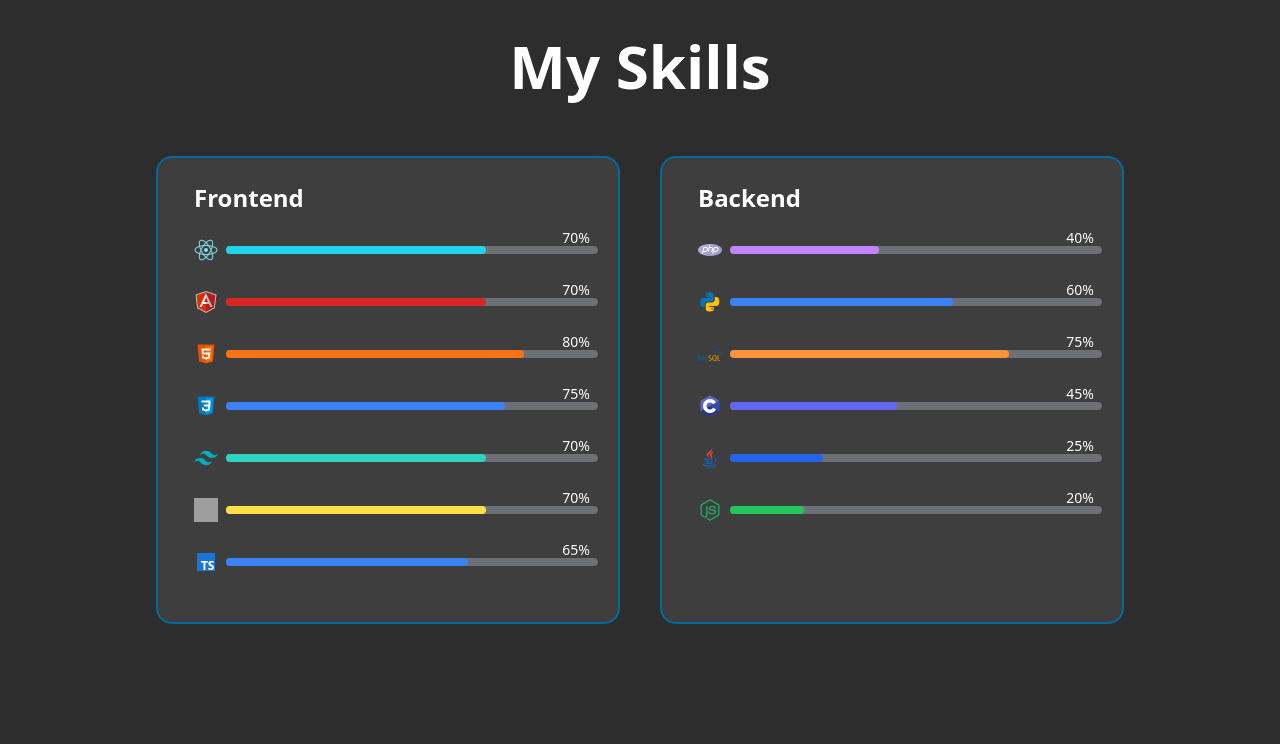
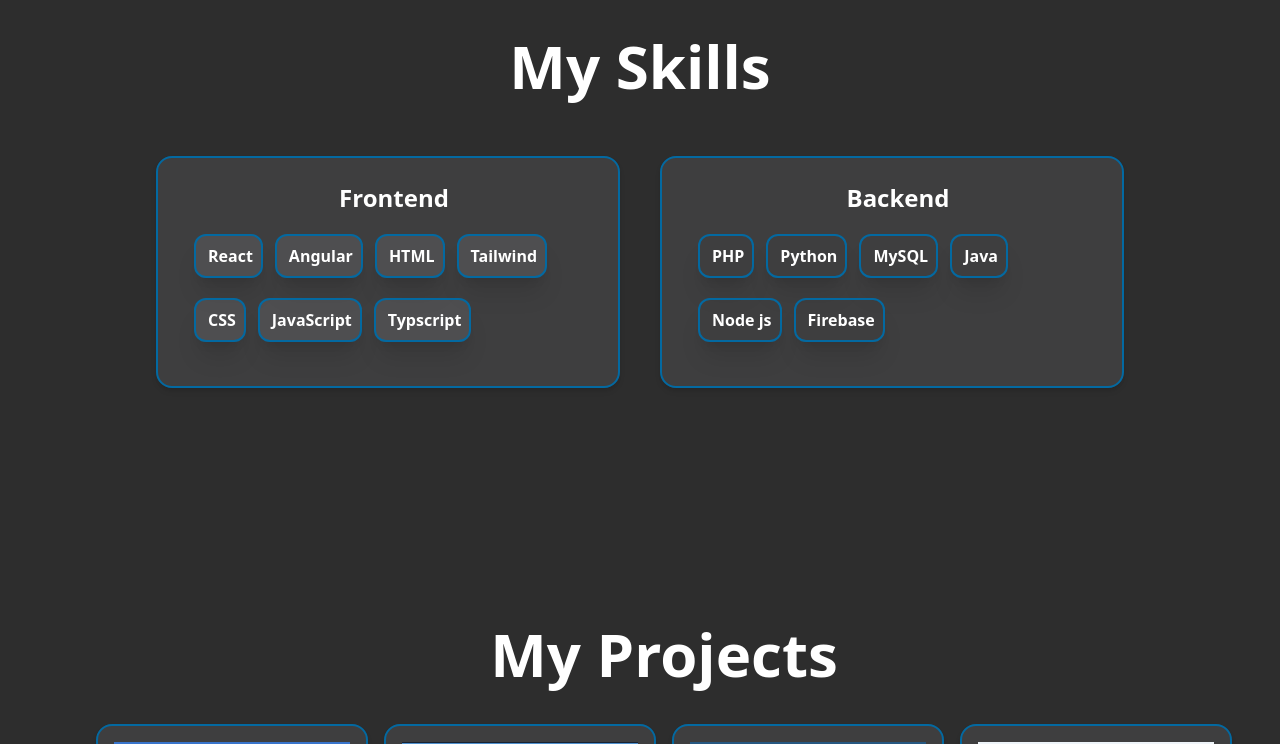
Before and after one commit to nemethzozzi/Portfolio, a React (Vite) app: page / in a window 1280 px wide. Shown: the part 720-1464 px from the top of the page. Built offline with nearby package versions, Linux system fonts and the light colour scheme; grey boxes are pictures that could not be loaded; the HTML template or start-up script is replaced by a standard one; what tailwindcss-animated would draw is missing.

Commit message:
updating

```diff
--- a/src/Components/Contact.jsx
+++ b/src/Components/Contact.jsx
@@ -8,19 +8,8 @@ const Contact = ({ darkMode }) => {
   const isMobile = useMediaQuery({ maxWidth: 767 });
   const isTablet = useMediaQuery({ minWidth: 768, maxWidth: 1023 });
 
+  const [boxVisible, setBoxVisible] = useState(false);
 
-  const [contactVisible, setContactVisible] = useState(false);
-
-  useEffect(() => {
-    // Set the Contact visibility after a delay
-    const delay = 500;
-    const timeoutId = setTimeout(() => {
-      setContactVisible(true);
-    }, delay);
-
-    // Clear the timeout on component unmount
-    return () => clearTimeout(timeoutId);
-  }, []);
 
   const [ref, inView] = useInView({
     triggerOnce: true,
@@ -29,7 +18,7 @@ const Contact = ({ darkMode }) => {
 
   useEffect(() => {
     if (inView) {
-      setContactVisible(true);
+      setBoxVisible(true);
     }
   }, [inView]);
 
@@ -79,8 +68,8 @@ const Contact = ({ darkMode }) => {
     }
   };
 
-  return (
-<div ref={ref} id="contact" className={`p-2 max-w-screen-lg mx-auto bg-${darkMode ? 'dark' : 'light'}-bg text-${darkMode ? 'white' : 'black'} ${inView ? 'fade-in' : ''}`}>
+return (
+  <div ref={ref} id="contact" className={`p-2 max-w-screen-lg mx-auto bg-${darkMode ? 'dark' : 'light'}-bg text-${darkMode ? 'white' : 'black'} ${boxVisible ? 'fade-in' : ''}`}>
       <div className={`flex items-center justify-center ${isMobile ? 'h-full' : 'min-h-screen'}`}>
         <div className={`max-w-screen-xl mx-2 p-10 bg-gray-300 bg-opacity-10 shadow-md rounded-2xl border-sky-700 border-2 ${isMobile ? 'w-full' : isTablet ? 'w-3/4' : 'w-2/3'}`}>
           <h1 className="text-3xl sm:text-2xl md:text-3xl lg:text-4xl font-bold text-center mb-10 animate-pulse">
--- a/src/Components/Data/BackendData.jsx
+++ b/src/Components/Data/BackendData.jsx
@@ -4,49 +4,23 @@ import React from 'react';
 const skillsData = [
 
         {
-          skill: 'PHP',
-          level: 40,
-          icon: ['icons/php.png'],
-          color:'bg-purple-400',
-
+          skill: 'PHP'
         },
         {
-          skill: 'Python',
-          level: 60,
-          icon: ['icons/python.png'],
-          color:'bg-blue-500',
+          skill: 'Python'
         },
         {
-          skill: 'MySQL',
-          level: 75,
-          icon: ['icons/mysql.png'],
-          color:'bg-orange-400',
+          skill: 'MySQL'
         },
         {
-          skill: 'C',
-          level: 45,
-          icon: ['icons/C.png'],
-          color:'bg-indigo-500',
-        },
-        {
-          skill: 'Java',
-          level: 25,
-          icon: ['icons/java.png'],
-          color:'bg-blue-600',
-
+          skill: 'Java'
         },
         {
           skill: 'Node js',
-          level: 20,
-          icon: ['icons/nodejs.png'],
-          color:'bg-green-500',
         },
-        /*{
-          skill: 'Scala',
-          level: 10,
-          icon: ['icons/scala.png'],
-          color:'bg-red-600',
-        },*/
+        {
+          skill: 'Firebase',
+        },
 
       ];
 
--- a/src/Components/Data/FrontendData.jsx
+++ b/src/Components/Data/FrontendData.jsx
@@ -5,65 +5,33 @@ const frontendData = [
 
       {
         skill: 'React',
-        level: 70,
         icon: ['icons/react.png'],
-        color:'bg-cyan-400',
       },
 
       {
         skill: 'Angular',
-        level: 70,
         icon: ['icons/angular.png'],
-        color:'bg-red-600',
       },
-      /*{
-        skill: 'Vue',
-        level: 10,
-        icon: ['icons/vue.png'],
-        color:'bg-emerald-500',
-      },*/
 
       {
         skill: 'HTML',
-        level: 80,
         icon: ['icons/html.png'],
-        color:'bg-orange-500',
-      },
-
-      //Style//
-
-      {
-        skill: 'CSS',
-        level: 75,
-        icon: ['icons/css.png'],
-        color:'bg-blue-500',
       },
       {
         skill: 'Tailwind',
-        level: 70,
         icon: ['icons/tailwind.png'],
-        color:'bg-teal-400',
       },
-      /*{
-        skill: 'Boostrap',
-        level: 10,
-        icon: ['icons/boostrap.png'],
-        color:'bg-violet-500',
-      },*/
-
+      {
+        skill: 'CSS',
+        icon: ['icons/css.png'],
+      },
       {
         skill: 'JavaScript',
-        level: 70,
         icon: ['icons/javascript.png'],
-        color:'bg-yellow-300',
       },
-
-
       {
         skill: 'Typscript',
-        level: 65,
         icon: ['icons/typescript.png'],
-        color:'bg-blue-500',
       },
 
 ];
--- a/src/Components/Data/ProjectsData.jsx
+++ b/src/Components/Data/ProjectsData.jsx
@@ -26,6 +26,7 @@ const ProjectData = [
       demo: "http://votingwebsitenz.great-site.net/homepage.php",
       icons: [
         "icons/php.png",
+        "icons/html.png",
         "icons/css.png",
         "icons/mysql.png"
       ],
--- a/src/Components/Skills.jsx
+++ b/src/Components/Skills.jsx
@@ -1,126 +1,65 @@
-import React from 'react';
+import React, { useState, useEffect } from 'react';
 import { useInView } from 'react-intersection-observer';
 import { useMediaQuery } from 'react-responsive';
 import backendData from './Data/BackendData';
 import frontendData from './Data/FrontendData';
 
 const Skills = ({ darkMode }) => {
-  const [refFrontend, inViewFrontend] = useInView({
+  const [boxVisible, setBoxVisible] = useState(false);
+  const [smallboxVisible, setSmallBoxVisible] = useState(false);
+
+  const [ref, inView] = useInView({
     triggerOnce: true,
-    threshold: 0.5,
+    rootMargin: '0px 0px -100px 0px', // Adjust the rootMargin based on your requirement
   });
 
-  const [refBackend, inViewBackend] = useInView({
-    triggerOnce: true,
-    threshold: 0.5,
-  });
+  useEffect(() => {
+    if (inView) {
+      setBoxVisible(true);
+      setTimeout(() => {
+        setSmallBoxVisible(true);
+      }, 700);
+    }
+  }, [inView]);
+
 
   // Use media queries for responsiveness
   const isTabletOrMobile = useMediaQuery({ maxWidth: 1023 });
 
   return (
-    <div id="skills" className={`p-2 max-w-screen-lg mx-auto ${darkMode ? 'bg-dark' : 'bg-light'}`}>
+    <div ref={ref} id="skills" className={`p-2 max-w-screen-lg mx-auto ${darkMode ? 'bg-dark' : 'bg-light'}`}>
       <h1 className={`text-3xl sm:text-4xl md:text-5xl lg:text-6xl text-center font-bold ${darkMode ? 'text-white' : 'text-black'} mb-10 mt-20`}>
         My Skills
       </h1>
 
       {/* Frontend and Backend Content */}
-      <div className={`flex flex-col${isTabletOrMobile ? '' : 'md:flex-row'}`}>
+      <div className={`flex flex-col${isTabletOrMobile ? '' : ' md:flex-row'} mb-28`}>
         {/* Frontend Content */}
-        <div className={`flex-1 md:m-5 mb-8 bg-gray-300 bg-opacity-10 shadow-md rounded-2xl ${isTabletOrMobile ? '' : 'order-first md:order-last'} border-sky-700 border-2 ${darkMode ? 'dark-mode' : ''} p-6`} ref={refFrontend}
-              style={{
-                  transition: 'box-shadow 0.3s',
-                  boxShadow: 'none',
-                }}
-                onMouseEnter={(e) => {
-                  e.target.style.boxShadow = '0 0 30px rgba(3, 105, 161, 0.5)';
-                }}
-                onMouseLeave={(e) => {
-                  e.target.style.boxShadow = 'none';
-                }}>
-          <h3 className={`text-xl md:text-2xl font-bold mb-3 md:mb-5 ml-1 md:ml-3 ${darkMode ? 'text-white' : 'text-black'}`}>
+        <div className={`flex-1 md:m-5 mb-8 bg-gray-300 bg-opacity-10 shadow-md rounded-2xl ${isTabletOrMobile ? '' : 'order-first md:order-last'} border-sky-700 border-2 ${darkMode ? 'dark-mode' : ''} p-6 ${boxVisible ? 'visible' : 'invisible'}`}>
+          <h3 className={`text-xl md:text-2xl font-bold mb-3 md:mb-5 ml-1 md:ml-3 text-center ${darkMode ? 'text-white' : 'text-black'}`}>
             Frontend
           </h3>
-          {frontendData.map((skill, index) => (
-            <div key={index} className={`${darkMode ? 'text-white' : 'text-black'} flex items-center flex-1 ml-1 md:ml-3 md:relative mb-5`}>
-              <img src={skill.icon[0]} alt={`${skill.skill} icon`} className="w-4 h-4 md:w-6 md:h-6" />
-              {/* Colored Bar with Opacity Background */}
-              <div className={`relative mb-1 md:mb-3 mt-1 md:mt-3`} style={{ width: '100%' }}>
-                {/* Opacity Background */}
-                <div
-                  className={`h-2 md:h-2 rounded-lg absolute top-0 left-2 bg-opacity-50 bg-gray-400`}
-                  style={{ width: '100%' }}
-                ></div>
-                {/* Skill Level Percentage */}
-                <div className="absolute bottom-3 w-full h-full flex items-center justify-end">
-                  <span className={`text-xs md:text-sm ${darkMode ? 'text-white' : 'text-black'}`}>
-                    {inViewBackend ? `${skill.level}%` : ''}
-                  </span>
-                </div>
-
-                {/* Colored Bar */}
-                <div
-                  className={`h-2 md:h-2 ml-1 md:ml-2 rounded-lg ${skill.color} bar ${
-                    inViewBackend ? 'animate-grow-bar' : ''
-                  } relative`}
-                  style={{
-                    width: inViewBackend ? `${skill.level}%` : '0',
-                    transition: inViewBackend ? 'width 1.5s' : '0s',
-                    opacity: '1',
-                  }}
-                ></div>
-              </div>
-              <span className={`ml-1 ${darkMode ? 'text-white' : 'text-black'}`}>{skill.label}</span>
-            </div>
-          ))}
+          <div className={`flex flex-wrap`}>
+            {frontendData.map((skill, index) => (
+              <button key={index} className={`${darkMode ? 'text-white' : 'text-black'} ml-1 md:ml-3 md:relative mb-5 border-2 bg-gray-300 bg-opacity-10 border-sky-700 p-2 rounded-xl hover:bg-sky-700 hover:scale-105 hover:text-white font-bold duration-300 transition-all shadow-xl ${smallboxVisible ? 'visible' : 'invisible'}`}>
+                <div className={`ml-1 ${darkMode ? 'text-white' : 'text-black'}`}>{skill.skill}</div>
+              </button>
+            ))}
+          </div>
         </div>
 
         {/* Backend Content */}
-        <div className={`flex-1 md:m-5 mb-8 bg-gray-300 bg-opacity-10 shadow-md rounded-2xl ${isTabletOrMobile ? '' : 'order-first md:order-last'} border-sky-700 border-2 ${darkMode ? 'dark-mode' : ''} p-6`} ref={refBackend}                 style={{
-                  transition: 'box-shadow 0.3s',
-                  boxShadow: 'none',
-                }}
-                onMouseEnter={(e) => {
-                  e.target.style.boxShadow = '0 0 20px rgba(3, 105, 161, 0.5)';
-                }}
-                onMouseLeave={(e) => {
-                  e.target.style.boxShadow = 'none';
-                }}>
-          <h3 className={`text-xl md:text-2xl font-bold mb-3 md:mb-5 ml-1 md:ml-3 ${darkMode ? 'text-white' : 'text-black'}`}>
+        <div className={`flex-1 md:m-5 mb-8 bg-gray-300 bg-opacity-10 shadow-md rounded-2xl ${isTabletOrMobile ? '' : 'order-first md:order-last'} border-sky-700 border-2 ${darkMode ? 'dark-mode' : ''} p-6 ${boxVisible ? 'visible' : 'invisible'}`}>
+          <h3 className={`text-xl md:text-2xl font-bold mb-3 md:mb-5 ml-1 md:ml-3 text-center ${darkMode ? 'text-white' : 'text-black'}`}>
             Backend
           </h3>
-          {backendData.map((skill, index) => (
-            <div key={index} className={`${darkMode ? 'text-white' : 'text-black'} flex items-center flex-1 ml-1 md:ml-3 md:relative mb-5`}>
-            <img src={skill.icon[0]} alt={`${skill.skill} icon`} className="w-4 h-4 md:w-6 md:h-6" />
-              {/* Colored Bar with Opacity Background */}
-              <div className={`relative mb-1 md:mb-3 mt-1 md:mt-3`} style={{ width: '100%' }}>
-                {/* Opacity Background */}
-                <div
-                  className={`h-2 md:h-2 rounded-lg absolute top-0 left-2 bg-opacity-50 bg-gray-400`}
-                  style={{ width: '100%' }}
-                ></div>
-                {/* Skill Level Percentage */}
-                <div className="absolute bottom-3 w-full h-full flex items-center justify-end">
-                  <span className={`text-xs md:text-sm ${darkMode ? 'text-white' : 'text-black'}`}>
-                    {inViewBackend ? `${skill.level}%` : ''}
-                  </span>
-                </div>
-
-                {/* Colored Bar */}
-                <div
-                  className={`h-2 md:h-2 ml-1 md:ml-2 rounded-lg ${skill.color} bar ${
-                    inViewBackend ? 'animate-grow-bar' : ''
-                  } relative`}
-                  style={{
-                    width: inViewBackend ? `${skill.level}%` : '0',
-                    transition: inViewBackend ? 'width 1.5s' : '0s',
-                    opacity: '1',
-                  }}
-                ></div>
-              </div>
-              <span className={`ml-1 ${darkMode ? 'text-white' : 'text-black'}`}>{skill.label}</span>
-            </div>
-          ))}
+          <div className={`flex flex-wrap`}>
+            {backendData.map((skill, index) => (
+              <button key={index} className={`${darkMode ? 'text-white' : 'text-black'} ml-1 md:ml-3 md:relative mb-5 border-2 border-sky-700 p-2 rounded-xl hover:bg-sky-700 hover:scale-105 font-bold transition-all shadow-xl ${smallboxVisible ? 'visible' : 'invisible'}`}>
+                <div className={`ml-1 ${darkMode ? 'text-white' : 'text-black'}`}>{skill.skill}</div>
+              </button>
+            ))}
+          </div>
         </div>
       </div>
     </div>
```
Also changed, not shown: src/Components/Projects.jsx (+1 -11 lines), 1 other file (tests, documents, lock files or other folders).
